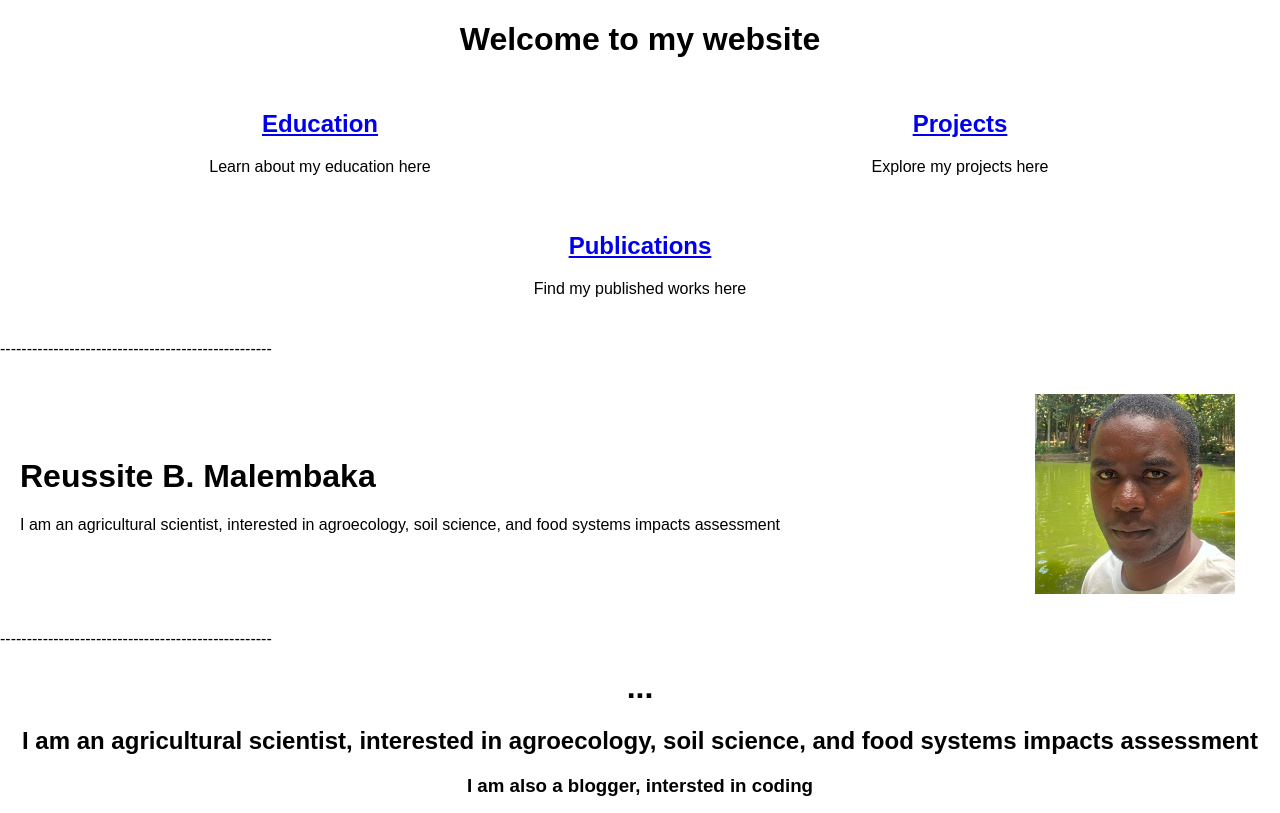
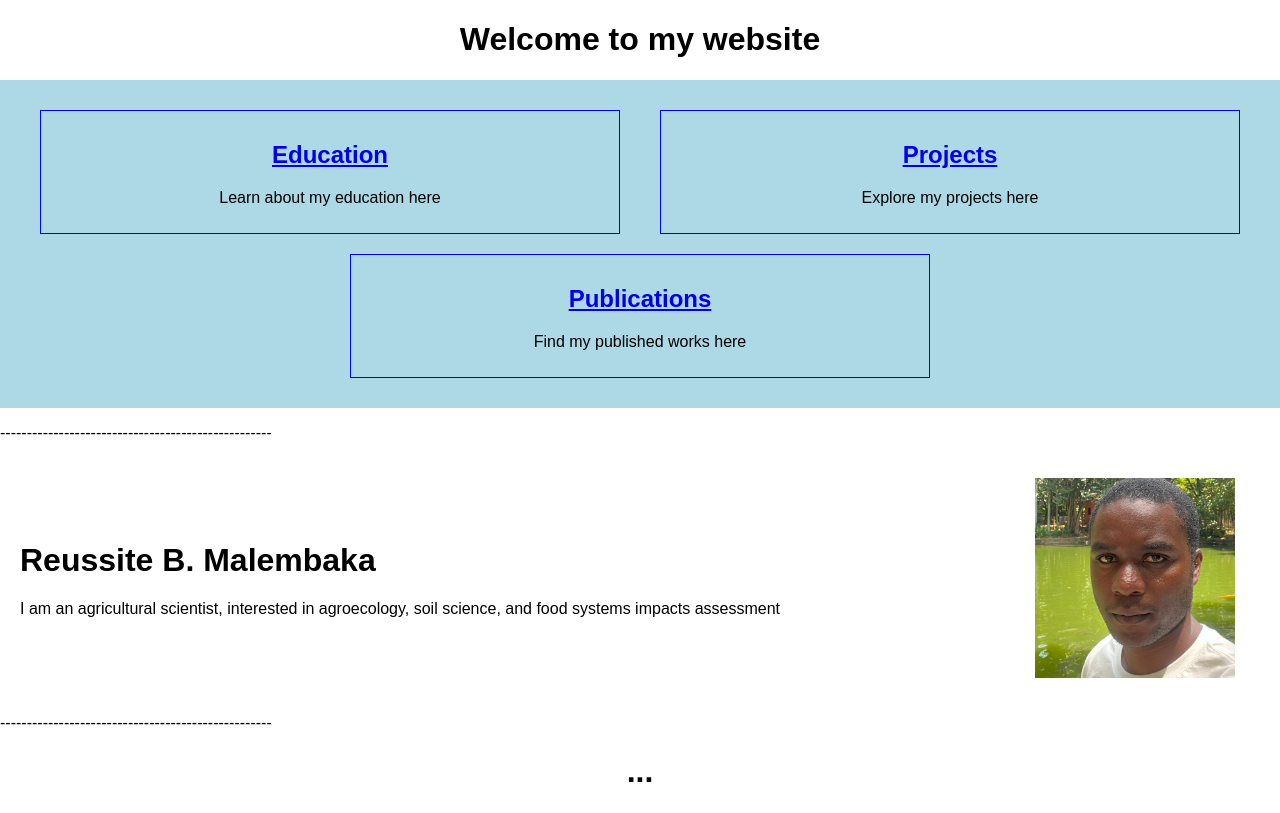
Before and after one commit to reussitemalembaka/reussitemalembaka.github.io, a Jekyll site: the page index.html, which Jekyll copies as it is, in a window 1280 px wide. Shown: the top 813 px of the page. Built offline with Jekyll 4.4.1, drawn with Linux system fonts in a browser that asks for light colours.

Commit message:
Update index.html

```diff
--- a/index.html
+++ b/index.html
@@ -3,32 +3,31 @@
 <head>
    <meta charset="UTF-8">
    <meta name="viewport" content="width=device-width, initial-scale=1.0">
-   <meta name="description" content="A personal website showcasing the scientific and professsional work and accomplishments of Reussite Malembaka">
+   <meta name="description" content="A personal website showcasing the scientific and professional work and accomplishments of Reussite Malembaka">
    <link rel="icon" href="favicon.ico" type="image/x-icon">
    <title>Reussite Malembaka's website</title>
    <style>
       .center { text-align: center; /* Center text horizontally */
-               margin: 0 auto; /* Center div itself */ }
+               margin: 0 auto; /* Center div itself */
+              }
+      .container { display: flex;
+                  justify-content: space-between;
+                  background-color: lightblue; /* Blue background */
+                  padding: 20px; /* Add some padding for spacing */
+                 }
+      .box { width: 30%; /* Adjust as needed */
+            text-align: center; /* Center text horizontally */
+            padding: 10px; /* Add padding inside each box */
+            border: 1px solid blue; /* Blue border for better visibility */ }
    </style>
    <link rel="stylesheet" href="styles.css">
 </head>
 <body>
    <div class="center">
       <h1>Welcome to my website</h1>
-    <style>
-      .container {
-        display: flex;
-        justify-content: space-between;
-      }
-      .box {
-        width: 30%; /* Adjust as needed */
-        text-align: center; /* Center text horizontally */
-      }
-    </style>
-  </div>
-    <div class="container">
+   </div> <div class="container">
       <div class="box">
-        <h2><a href="education.html">Education</a></h2>
+         <h2> <a href="education.html">Education</a></h2>
          <p>Learn about my education here</p>
       </div>
       <div class="box">
```
Lines whose indentation alone changed are shown as unchanged.
